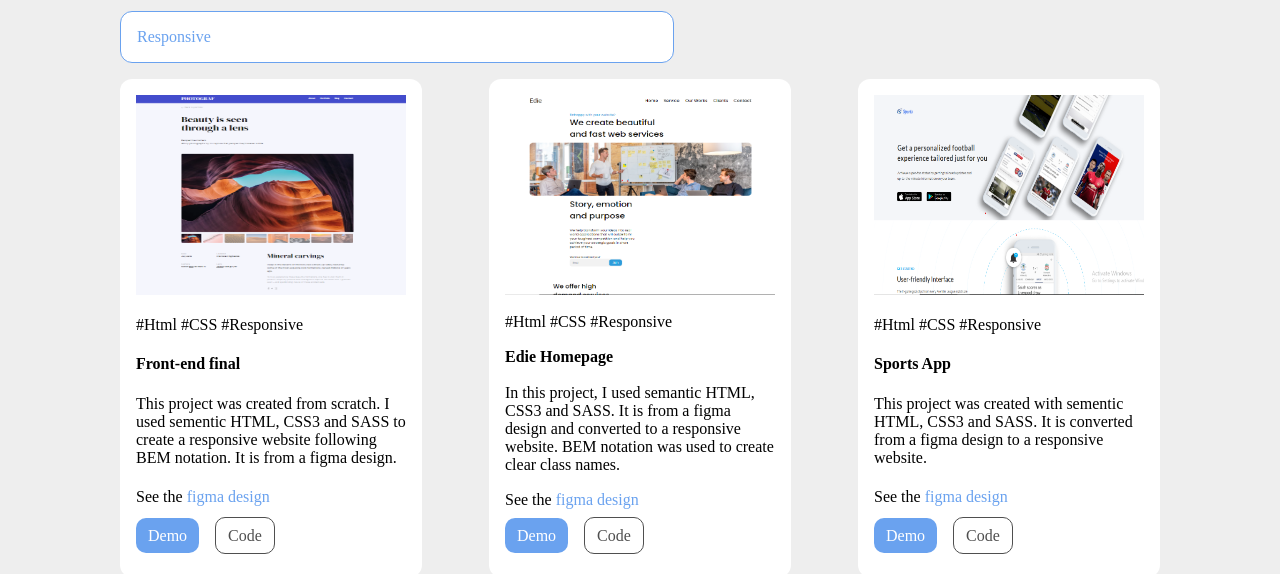
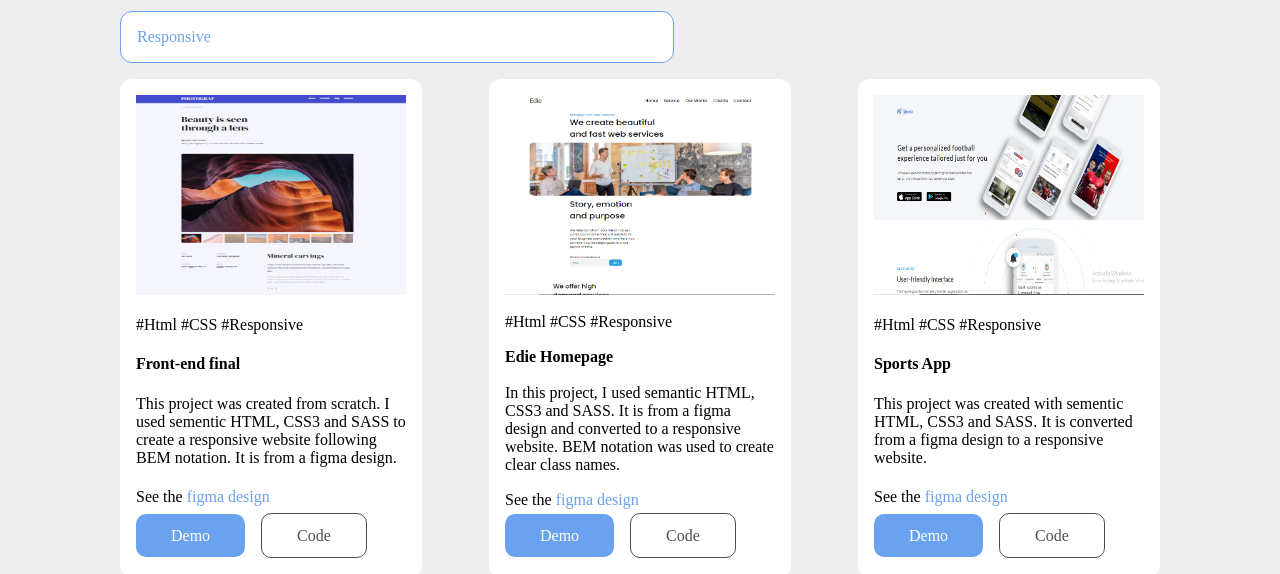
Before and after one commit to Tsikitsiky/portfolio2, a plain HTML site: page webroot/index.html in a window 1280 px wide. Shown: the part 381-955 px from the top of the page. Drawn offline with Linux system fonts and the light colour scheme.

Commit message:
fixe a broken link, add more padding to the button links

```diff
--- a/webroot/index.html
+++ b/webroot/index.html
@@ -107,7 +107,7 @@
                                     </p>
                                     <ul class="button-links">
                                         <li>
-                                            <a class="demo" href="https://https://sports-app-rs.netlify.app/">Demo</a>
+                                            <a class="demo" href="https://sports-app-rs.netlify.app/">Demo</a>
                                         </li>
                                         <li>
                                             <a class="code" href="https://github.com/Tsikitsiky/front-end-assessment">Code</a>
--- a/webroot/style.css
+++ b/webroot/style.css
@@ -146,7 +146,7 @@ background-image: url(./assets/email.svg);
 
 .code {
     background-color: transparent;
-    padding: 9px 12px;
+    padding: 13px 35px;
     border: 1px solid #4F4F4F;
     color: #4F4F4F;
     border-radius: 10px;
@@ -154,7 +154,7 @@ background-image: url(./assets/email.svg);
 }
 
 .demo {
-    padding: 9px 12px;
+    padding: 13px 35px;
     border-radius: 10px;
     background-color: #6AA2EF;
     color: white;
```
